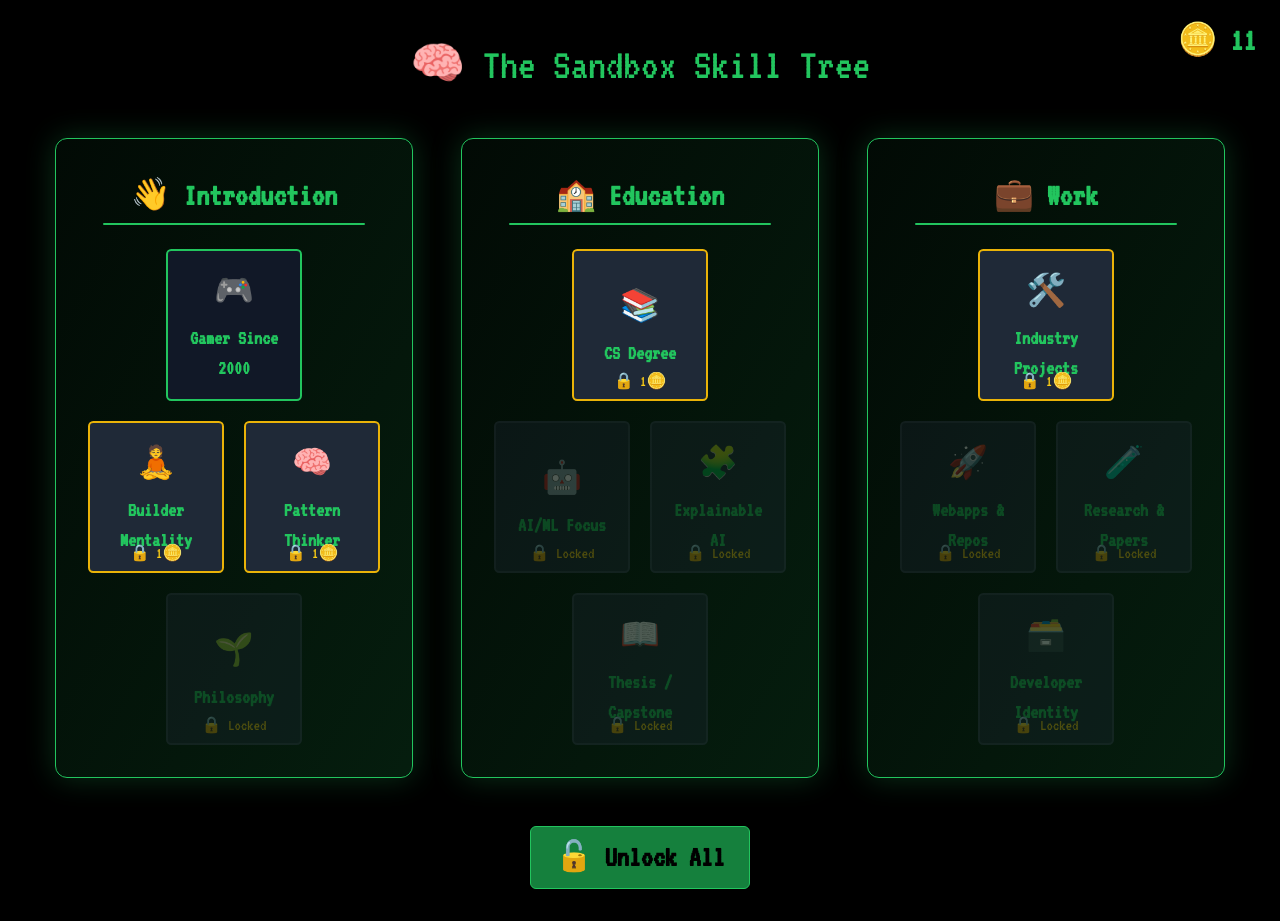
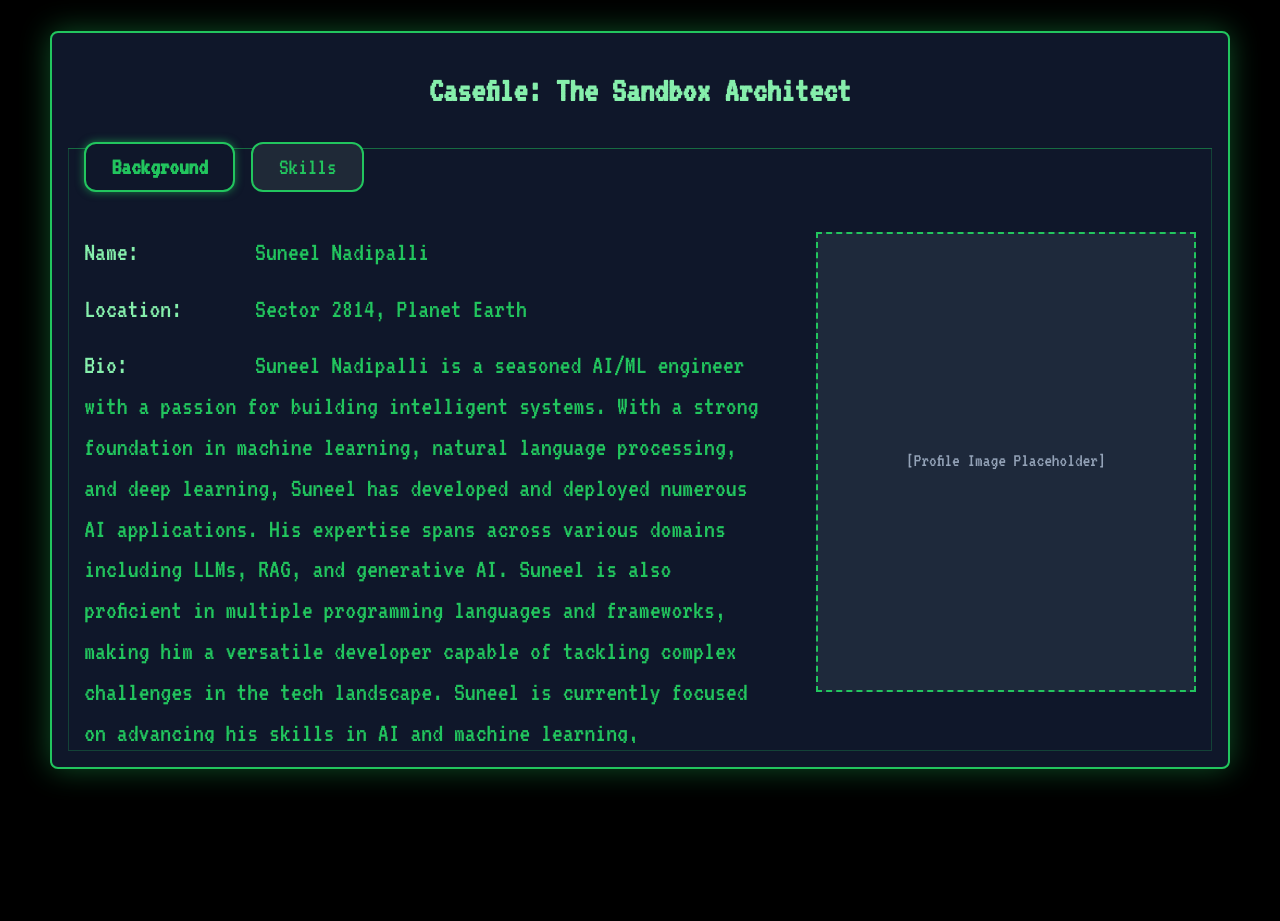
Before and after one commit to suneel-nadipalli/portfolio, a Next.js app in the folder ui/: page /background in a window 1280 px wide. After the commit the page ends 800 px from the top, so only its background shows below. Built offline with nearby package versions, Linux system fonts and the light colour scheme.

Commit message:
Finalizd background page UI

```diff
--- a/ui/app/background/background.css
+++ b/ui/app/background/background.css
@@ -1,236 +1,214 @@
-.skilltree-container {
-  background: black;
+body {
+  margin: 0;
+  padding: 0;
+  font-family: 'VT323', monospace;
+  background-color: black;
   color: #22c55e;
-  font-family: 'VT323', monospace;
-  min-height: 100vh;
-  padding: 2rem 1.5rem;
+  height: 100vh;
+  overflow-x: hidden;
+}
+
+.terminal-container {
+  height: 100vh;
+  width: 100vw;
+  display: flex;
+  justify-content: center;
+  align-items: center;
+  background-color: black;
+  padding: 2vh 2vw;
+  box-sizing: border-box;
+}
+
+.terminal-window {
+  width: 96%;
+  height: 96%;
+  max-width: 1600px;
+  max-height: 950px;
+  background-color: #0f172a;
+  border: 2px solid #22c55e;
+  border-radius: 0.5rem;
+  box-shadow: 0 0 30px rgba(34, 197, 94, 0.4);
+  padding: 1.5rem 2rem;
+  display: flex;
+  flex-direction: column;
+  justify-content: flex-start;
+  box-sizing: border-box;
+  overflow: hidden;
   position: relative;
 }
 
-.skilltree-title {
-  font-size: 2.75rem;
-  text-align: center;
-  margin-bottom: 2.5rem;
-  z-index: 50;
-  position: relative;
+.terminal-window::before {
+  content: "";
+  position: absolute;
+  top: 115px;
+  left: 1rem;
+  right: 1rem;
+  height: 1px;
+  background-color: #22c55e;
+  opacity: 0.3;
+  z-index: 10;
 }
 
-.coin-tally {
+.terminal-window::after {
+  content: "";
   position: absolute;
-  top: 1rem;
-  right: 1.5rem;
-  font-size: 2rem;
-  font-weight: 700;
-  z-index: 50;
+  top: 115px;
+  bottom: 1rem;
+  left: 1rem;
+  right: 1rem;
+  border: 1px solid rgba(34, 197, 94, 0.25);
+  pointer-events: none;
+  z-index: 5;
 }
 
-.skilltree-lines {
-  position: absolute;
-  top: 0;
-  left: 0;
-  width: 100%;
-  height: 100%;
-  z-index: 30;
-  pointer-events: none;
+.page-title {
+  font-size: 2.2rem;
+  font-weight: bold;
+  margin-bottom: 0.5rem;
+  color: #86efac;
+  text-align: center;
+  padding-bottom: 0.5rem;
+  margin-top: 0.5rem;
 }
 
-.skilltree-flex-wrapper {
+.tab-header.lowered-tabs {
   display: flex;
-  justify-content: center;
-  align-items: flex-start;
+  gap: 1rem;
+  margin-top: 0.5rem;
+  margin-bottom: 1rem;
   position: relative;
-  transition: all 0.3s ease;
+  z-index: 20;
 }
 
-.skilltree-grid {
-  display: grid;
-  grid-template-columns: 1fr;
-  gap: 3rem;
-  transition: transform 0.3s ease;
-  z-index: 40;
+.tab {
+  padding: 0.3rem 1.6rem;
+  background-color: #1f2937;
+  border: 2px solid #22c55e;
+  border-radius: 0.75rem;
+  cursor: pointer;
+  color: #22c55e;
+  font-size: 1.5rem;
+  transition: all 0.2s ease;
 }
-@media (min-width: 768px) {
-  .skilltree-grid {
-    grid-template-columns: repeat(3, 1fr);
+
+.tab.active {
+  background-color: #0f172a;
+  font-weight: bold;
+  box-shadow: 0 0 8px rgba(34, 197, 94, 0.6);
+}
+
+.terminal-content {
+  flex-grow: 1;
+  padding-top: 0.5rem;
+  overflow-y: auto;
+  position: relative;
+  z-index: 15;
+}
+
+.background-grid {
+  display: flex;
+  justify-content: space-between;
+  gap: 2.5rem;
+  align-items: flex-start;
+  flex-wrap: wrap;
+  padding: 1rem 0;
+}
+
+.profile-details {
+  flex: 1;
+  display: flex;
+  flex-direction: column;
+  gap: 1rem;
+  font-size: 1.7rem;
+  min-width: 300px;
+}
+
+.profile-pic-box {
+  flex-shrink: 0;
+  width: 380px;
+  height: 460px;
+  background-color: #1e293b;
+  border: 2px dashed #22c55e;
+  display: flex;
+  align-items: center;
+  justify-content: center;
+  color: #94a3b8;
+  font-size: 1.2rem;
+}
+
+.label {
+  color: #86efac;
+  width: 160px;
+  display: inline-block;
+}
+
+.blinking-cursor {
+  display: inline-block;
+  width: 1ch;
+  animation: blink 1s step-start 0s infinite;
+}
+
+@keyframes blink {
+  50% {
+    opacity: 0;
   }
 }
 
-.skilltree-grid.shift-left {
-  transform: translateX(-180px);
+.skills-tab {
+  display: flex;
+  flex-direction: column;
+  gap: 2.25rem;
+  padding: 1rem 0.5rem;
 }
 
-.skilltree-section {
-  position: relative;
-  max-width: 400px;
-  width: 100%;
-  margin: 0 auto;
-  padding: 2rem;
-  border-radius: 0.75rem;
-  border: 1px solid #22c55e;
-  background: linear-gradient(to bottom right, rgba(34, 197, 94, 0.05), rgba(34, 197, 94, 0.10), rgba(34, 197, 94, 0.15));
-  box-shadow: 0 0 30px rgba(34, 197, 94, 0.25);
-  display: flex;
-  flex-direction: column;
-  align-items: center;
-  gap: 1.25rem;
+.core-section-title {
+  font-size: 2rem;
+  color: #a7f3d0;
+  font-weight: bold;
+  margin-bottom: 0.5rem;
+  padding-left: 0.25rem;
 }
 
-.skilltree-section-title {
-  font-size: 2rem;
-  font-weight: bold;
-  text-align: center;
-  width: 100%;
-  padding-bottom: 0.25rem;
-  position: relative;
+.skill-category {
+  border-left: 3px solid #22c55e;
+  padding-left: 1rem;
 }
 
-.skilltree-underline {
-  height: 2px;
-  background-color: #22c55e;
-  margin-top: 0.25rem;
-  width: 90%;
-  border-radius: 9999px;
-  margin-left: auto;
-  margin-right: auto;
+.category-title {
+  font-size: 1.8rem;
+  font-weight: bold;
+  color: #86efac;
+  margin-bottom: 0.75rem;
 }
 
-.skilltree-tier {
+.skill-grid {
   display: flex;
-  gap: 1.25rem;
+  flex-wrap: wrap;
+  gap: 0.6rem;
 }
 
-.skilltree-token {
-  width: 8.5rem;
-  height: 9.5rem;
-  border: 2px solid;
-  border-radius: 0.325rem;
-  padding: 0.75rem;
-  font-size: 1rem;
-  display: flex;
-  flex-direction: column;
-  justify-content: center;
-  align-items: center;
-  cursor: pointer;
-  position: relative;
-  transition: all 0.3s ease;
-  text-align: center;
+.skill-badge {
+  background-color: #1f2937;
+  border: 1px solid #22c55e;
+  border-radius: 5px;
+  padding: 0.4rem 0.9rem;
+  font-size: 1.3rem;
+  color: #d1fae5;
 }
 
-.token-icon {
-  font-size: 2rem;
-  margin-bottom: 0.5rem;
+.skill-badge.other {
+  opacity: 0.7;
+  font-style: italic;
 }
 
-.token-title {
+.other-tools-toggle {
+  cursor: pointer;
+  margin-top: 1rem;
+  font-size: 1.5rem;
   font-weight: bold;
-  font-size: 1.25rem;
+  color: #facc15;
+  transition: color 0.2s ease;
 }
-
-.skilltree-token.unlocked {
-  background-color: #111827;
-  border-color: #22c55e;
+.other-tools-toggle:hover {
+  color: #fde68a;
 }
-
-.skilltree-token.unlocked:hover {
-  transform: scale(1.05);
-}
-
-.skilltree-token.can-unlock {
-  background-color: #1f2937;
-  border-color: #eab308;
-}
-
-.skilltree-token.locked {
-  background-color: #1f2937;
-  border-color: #374151;
-  cursor: not-allowed;
-  opacity: 0.3;
-}
-
-.token-locked-label {
-  position: absolute;
-  bottom: 0.4rem;
-  font-size: 1rem;
-  color: #facc15;
-}
-
-.side-preview-panel {
-  position: absolute;
-  top: 0;
-  right: 0;
-  min-width: 280px;
-  max-width: 320px;
-  margin-left: 1rem;
-  background-color: #111827;
-  border: 2px solid #22c55e;
-  color: #d1fae5;
-  padding: 1.25rem;
-  border-radius: 0.75rem;
-  box-shadow: 0 0 20px rgba(34, 197, 94, 0.4);
-  z-index: 60;
-  font-family: 'VT323', monospace;
-  display: flex;
-  flex-direction: column;
-  gap: 0.75rem;
-
-}
-
-.side-preview-title {
-  font-size: 1.5rem;
-  color: #86efac;
-}
-
-.side-preview-content {
-  font-size: 1.1rem;
-  line-height: 1.4;
-}
-
-.unlock-all-container {
-  margin-top: 3rem;
-  text-align: center;
-  z-index: 50;
-  font-size: 30px;
-}
-
-.unlock-all-button {
-  background-color: #15803d;
-  color: black;
-  font-weight: bold;
-  padding: 0.5rem 1.5rem;
-  border-radius: 0.375rem;
-  border: 1px solid #22c55e;
-  transition: background-color 0.2s ease;
-}
-
-.unlock-all-button:hover {
-  background-color: #16a34a;
-}
-
-.skilltree-flex-wrapper {
-  display: flex;
-  justify-content: center;
-  align-items: flex-start;
-  position: relative;
-  transition: all 0.3s ease;
-}
-
-.skilltree-grid.shift-left {
-  transform: translateX(-160px);
-}
-
-.side-preview-panel {
-  position: absolute;
-  right: 0;
-  top: 0;
-  min-width: 280px;
-  max-width: 320px;
-  margin-left: 1rem;
-  background-color: #111827;
-  border: 2px solid #22c55e;
-  color: #d1fae5;
-  padding: 1.25rem;
-  border-radius: 0.75rem;
-  box-shadow: 0 0 20px rgba(34, 197, 94, 0.4);
-  z-index: 60;
-  font-family: 'VT323', monospace;
-}
--- a/ui/app/background/data.tsx
+++ b/ui/app/background/data.tsx
@@ -1,127 +1,38 @@
-export const backgroundTree = [
+const bio = `
+Suneel Nadipalli is a seasoned AI/ML engineer with a passion for building intelligent systems. With a strong foundation in machine learning, natural language processing, and deep learning, Suneel has developed and deployed numerous AI applications. His expertise spans across various domains including LLMs, RAG, and generative AI. Suneel is also proficient in multiple programming languages and frameworks, making him a versatile developer capable of tackling complex challenges in the tech landscape.
+Suneel is currently focused on advancing his skills in AI and machine learning, particularly in the areas of large language models and their applications. He is dedicated to continuous learning and innovation, always seeking to push the boundaries of what is possible with AI technology.
+Suneel's work is characterized by a commitment to excellence and a drive to create impactful solutions that leverage the power of AI. Whether it's through developing cutting-edge applications or contributing to open-source projects, Suneel is always looking for ways to make a difference in the field of artificial intelligence`;
+
+export const sectionData = {
+  Background: [
+    { label: 'Name', value: 'Suneel Nadipalli' },
+    { label: 'Location', value: 'Sector 2814, Planet Earth' },
+    { label: 'Bio', value: bio },
+  ],
+};
+
+export const coreSkillsData = [
   {
-    id: 'intro',
-    label: 'Introduction',
-    icon: '👋',
-    tiers: [
-      [
-        {
-          id: 'gamer',
-          icon: '🎮',
-          title: 'Gamer Since 2000',
-          content: 'Pixels shaped how I think. From NES to PS5.',
-          parentIds: [],
-        }
-      ],
-      [
-        {
-          id: 'builder',
-          icon: '🧘',
-          title: 'Builder Mentality',
-          content: 'I build to understand, teach, and explore.',
-          parentIds: ['gamer'],
-        },
-        {
-          id: 'thinker',
-          icon: '🧠',
-          title: 'Pattern Thinker',
-          content: 'Games taught me systems, logic, and flow.',
-          parentIds: ['gamer'],
-        }
-      ],
-      [
-        {
-          id: 'philosophy',
-          icon: '🌱',
-          title: 'Philosophy',
-          content: 'Balance between creativity, challenge, and purpose.',
-          parentIds: ['builder', 'thinker'],
-        }
-      ]
-    ]
+    category: '🧠 AI & ML',
+    skills: ['LLMs', 'RAG', 'Transformers', 'Generative AI', 'NLP', 'Neural Networks'],
   },
-
   {
-    id: 'education',
-    label: 'Education',
-    icon: '🏫',
-    tiers: [
-      [
-        {
-          id: 'cs-degree',
-          icon: '📚',
-          title: 'CS Degree',
-          content: 'Formal foundations in algorithms, systems, and theory.',
-          parentIds: [],
-        }
-      ],
-      [
-        {
-          id: 'ai-focus',
-          icon: '🤖',
-          title: 'AI/ML Focus',
-          content: 'Machine learning and model-driven learning.',
-          parentIds: ['cs-degree'],
-        },
-        {
-          id: 'xai',
-          icon: '🧩',
-          title: 'Explainable AI',
-          content: 'Understanding what the model sees and why.',
-          parentIds: ['cs-degree'],
-        }
-      ],
-      [
-        {
-          id: 'capstone',
-          icon: '📖',
-          title: 'Thesis / Capstone',
-          content: 'Research on interpretable models + system design.',
-          parentIds: ['ai-focus', 'xai'],
-        }
-      ]
-    ]
+    category: '💻 Languages & Tools',
+    skills: ['Python', 'JavaScript', 'SQL', 'PyTorch', 'LangChain', 'React.js', 'FastAPI'],
   },
-
   {
-    id: 'work',
-    label: 'Work',
-    icon: '💼',
-    tiers: [
-      [
-        {
-          id: 'industry',
-          icon: '🛠️',
-          title: 'Industry Projects',
-          content: 'Built, broke, and fixed software at scale.',
-          parentIds: [],
-        }
-      ],
-      [
-        {
-          id: 'webapps',
-          icon: '🚀',
-          title: 'Webapps & Repos',
-          content: 'Side projects, packages, and experiments.',
-          parentIds: ['industry'],
-        },
-        {
-          id: 'papers',
-          icon: '🧪',
-          title: 'Research & Papers',
-          content: 'Applied theory to practice, authored work.',
-          parentIds: ['industry'],
-        }
-      ],
-      [
-        {
-          id: 'identity',
-          icon: '🗃️',
-          title: 'Developer Identity',
-          content: 'My toolkit, my preferences, my approach.',
-          parentIds: ['webapps', 'papers'],
-        }
-      ]
-    ]
+    category: '☁️ Cloud & Deployment',
+    skills: ['Digital Ocean', 'Heroku', 'Vercel', 'Docker', 'CI/CD', 'GitHub Actions'],
+  },
+  {
+    category: '🗄️ Databases / Vectorstores',
+    skills: ['Chroma', 'Pinecone', 'FAISS', 'MongoDB', 'SQLite'],
   }
 ];
+
+export const otherToolsList = [
+  'Java', 'C++', 'Kotlin', 'Dart', 'HTML/CSS',
+  'Keras', 'NumPy', 'Pandas', 'Scikit-learn', 'XGBoost',
+  'Flutter', 'Node.js', 'Android', 'GCP', 'Azure',
+  'MySQL', 'MSSQL', 'GraphDB', 'Firestore'
+];
--- a/ui/app/background/page.tsx
+++ b/ui/app/background/page.tsx
@@ -1,169 +1,86 @@
 'use client';
 
-import { useState, useRef, useEffect } from 'react';
-import { backgroundTree } from './data';
+import { useState } from 'react';
 import './background.css';
+import { sectionData, coreSkillsData, otherToolsList } from './data';
 
-type Token = {
-  id: string;
-  icon: string;
-  title: string;
-  content: string;
-  parentIds: string[];
-};
+type TabKey = 'Background' | 'Skills';
 
-export default function BackgroundSkillTreePage() {
-  const [unlocked, setUnlocked] = useState<Set<string>>(new Set(['gamer']));
-  const [coins, setCoins] = useState(11);
-  const [previewToken, setPreviewToken] = useState<Token | null>(null);
-  const tokenRefs = useRef<Record<string, HTMLDivElement | null>>({});
-  const [lines, setLines] = useState<
-    { from: string; to: string; x1: number; y1: number; x2: number; y2: number }[]
-  >([]);
-
-  const handleUnlockAll = () => {
-    const allIds = backgroundTree.flatMap(section =>
-      section.tiers.flatMap(tier => tier.map(token => token.id))
-    );
-    setUnlocked(new Set(allIds));
-  };
-
-  const handleUnlockToken = (tokenId: string, parentIds: string[] = []) => {
-    const hasAllParentsUnlocked = parentIds.every(pid => unlocked.has(pid));
-    if (!unlocked.has(tokenId) && coins > 0 && hasAllParentsUnlocked) {
-      setUnlocked(prev => new Set(prev).add(tokenId));
-      setCoins(prev => prev - 1);
-    }
-  };
-
-  useEffect(() => {
-    const timeout = setTimeout(() => {
-      const newLines: typeof lines = [];
-
-      backgroundTree.forEach(section =>
-        section.tiers.flat().forEach(token => {
-          const childEl = tokenRefs.current[token.id];
-          const isChildUnlocked = unlocked.has(token.id);
-          if (!childEl || !isChildUnlocked || !token.parentIds?.length) return;
-
-          token.parentIds.forEach(parentId => {
-            const parentEl = tokenRefs.current[parentId];
-            const isParentUnlocked = unlocked.has(parentId);
-            if (!parentEl || !isParentUnlocked) return;
-
-            const parentRect = parentEl.getBoundingClientRect();
-            const childRect = childEl.getBoundingClientRect();
-
-            newLines.push({
-              from: parentId,
-              to: token.id,
-              x1: parentRect.left + parentRect.width / 2 + window.scrollX,
-              y1: parentRect.top + parentRect.height / 2 + window.scrollY,
-              x2: childRect.left + childRect.width / 2 + window.scrollX,
-              y2: childRect.top + childRect.height / 2 + window.scrollY,
-            });
-          });
-        })
-      );
-
-      setLines(newLines);
-    }, 100);
-
-    return () => clearTimeout(timeout);
-  }, [unlocked]);
+export default function BackgroundPage() {
+  const tabs: TabKey[] = ['Background', 'Skills'];
+  const [activeTab, setActiveTab] = useState<TabKey>('Background');
+  const [showOtherTools, setShowOtherTools] = useState(false);
 
   return (
-    <div className="skilltree-container">
-      <div className="coin-tally">
-        🪙 <span>{coins}</span>
-      </div>
+    <div className="terminal-container">
+      <div className="terminal-window">
+        <div className="page-title">Casefile: The Sandbox Architect</div>
 
-      <svg className="skilltree-lines">
-        {lines.map((line, i) => (
-          <line
-            key={i}
-            x1={line.x1}
-            y1={line.y1}
-            x2={line.x2}
-            y2={line.y2}
-            stroke="#00FF7F"
-            strokeWidth="2.5"
-            strokeOpacity="0.9"
-          />
-        ))}
-      </svg>
-
-      <h1 className="skilltree-title">🧠 The Sandbox Skill Tree</h1>
-
+        <div className="tab-header lowered-tabs">
+          {tabs.map(tab => (
             <div
-        className="skilltree-flex-wrapper"
-        onMouseLeave={() => setPreviewToken(null)}
+              key={tab}
+              className={`tab ${activeTab === tab ? 'active' : ''}`}
+              onClick={() => setActiveTab(tab)}
             >
-        <div className={`skilltree-grid ${previewToken ? 'shift-left' : ''}`}>
-          {backgroundTree.map(section => (
-            <div key={section.id} className="skilltree-section">
-              <div className="skilltree-section-title">
-                {section.icon} {section.label}
-                <div className="skilltree-underline" />
-              </div>
-
-              {section.tiers.map((tier, i) => (
-                <div key={i} className="skilltree-tier">
-                  {tier.map(token => {
-                    const isUnlocked = unlocked.has(token.id);
-                    const canUnlock =
-                      coins > 0 && token.parentIds.every(pid => unlocked.has(pid));
-
-                    return (
-                      <div
-                        key={token.id}
-                        ref={el => {
-                          tokenRefs.current[token.id] = el;
-                        }}
-                        onMouseEnter={() => setPreviewToken(token)}
-                        onClick={() => handleUnlockToken(token.id, token.parentIds)}
-                        className={`skilltree-token ${
-                          isUnlocked
-                            ? 'unlocked'
-                            : canUnlock
-                            ? 'can-unlock'
-                            : 'locked'
-                        }`}
-                      >
-                        <div className="token-icon">{token.icon}</div>
-                        <div className="token-title">{token.title}</div>
-                        {!isUnlocked && (
-                          <div className="token-locked-label">
-                            🔒 {canUnlock ? '1🪙' : 'Locked'}
-                          </div>
-                        )}
-                      </div>
-                    );
-                  })}
-                </div>
-              ))}
+              {tab}
             </div>
           ))}
         </div>
 
-        {previewToken && (
-          <div className="side-preview-panel">
-            <div className="side-preview-title">
-              {previewToken.icon} {previewToken.title}
+        <div className="terminal-content">
+          {activeTab === 'Background' && (
+            <div className="background-grid">
+              <div className="profile-details">
+                {sectionData.Background.map((item, i) => (
+                  <div key={i}>
+                    <span className="label">{item.label}:</span> {item.value}
                   </div>
-            <div className="side-preview-content">
-              {unlocked.has(previewToken.id)
-                ? previewToken.content
-                : '🔒 This skill is locked.'}
+                ))}
+                <div className="blinking-cursor">▌</div>
+              </div>
+
+              <div className="profile-pic-box">
+                <span>[Profile Image Placeholder]</span>
               </div>
             </div>
           )}
+
+          {activeTab === 'Skills' && (
+            <div className="skills-tab">
+              {coreSkillsData.map((group, i) => (
+                <div key={i} className="skill-category">
+                  <div className="category-title">{group.category}</div>
+                  <div className="skill-grid">
+                    {group.skills.map((skill, j) => (
+                      <div key={j} className="skill-badge">
+                        {skill}
+                      </div>
+                    ))}
+                  </div>
+                </div>
+              ))}
+
+              <div className="other-tools-toggle" onClick={() => setShowOtherTools(prev => !prev)}>
+                🧰 Other Tools & Languages {showOtherTools ? '▲' : '▼'}
               </div>
 
-      <div className="unlock-all-container">
-        <button onClick={handleUnlockAll} className="unlock-all-button">
-          🔓 Unlock All
-        </button>
+              {showOtherTools && (
+                <div className="skill-category">
+                  <div className="skill-grid">
+                    {otherToolsList.map((tool, i) => (
+                      <div key={i} className="skill-badge other">
+                        {tool}
+                      </div>
+                    ))}
+                  </div>
+                </div>
+              )}
+
+              <div className="blinking-cursor">▌</div>
+            </div>
+          )}
+        </div>
       </div>
     </div>
   );
```
Lines whose indentation alone changed are shown as unchanged.
